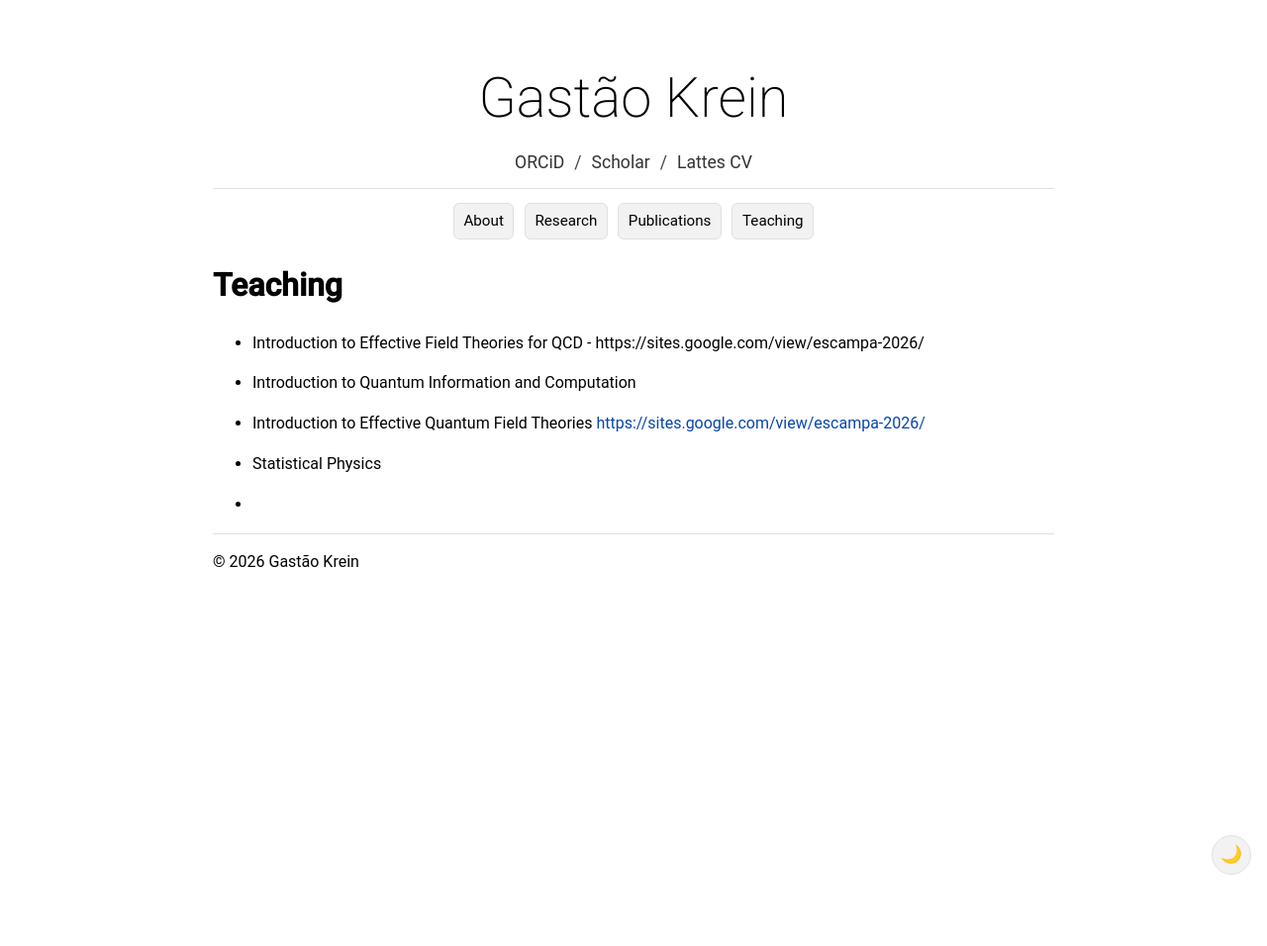
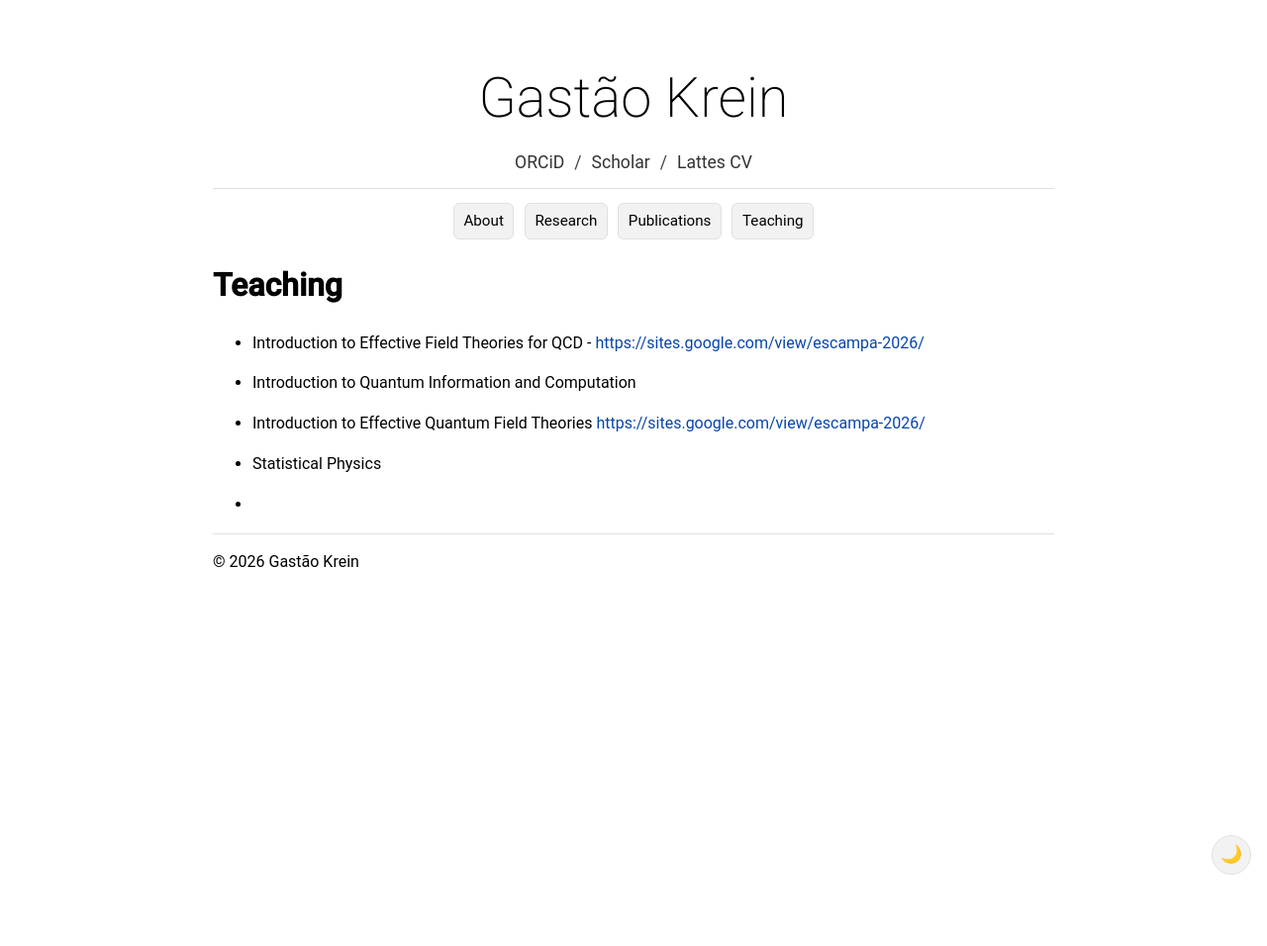
Before and after one commit to gkrein/gkrein.github.io, a Jekyll site: the page built from teaching.md, in a window 1280 px wide. Shown: the whole page at 99% size. Built offline with Jekyll 4.4.1, drawn with Linux system fonts in a browser that asks for light colours; some web fonts are replaced; part of the change alters nothing that is shown.

```diff
--- a/teaching.md
+++ b/teaching.md
@@ -6,8 +6,8 @@ permalink: /Teaching.html
 
 # Teaching
 
-- Introduction to Effective Field Theories for QCD - https://sites.google.com/view/escampa-2026/
-
+- Introduction to Effective Field Theories for QCD -[ https://sites.google.com/view/escampa-2026/
+](https://sites.google.com/view/escampa-2026/home)
 - Introduction to Quantum Information and Computation
 
 - Introduction to Effective Quantum Field Theories [ https://sites.google.com/view/escampa-2026/](https://professores.ift.unesp.br/congressoPauloLealFerreira/#home.html)
```
